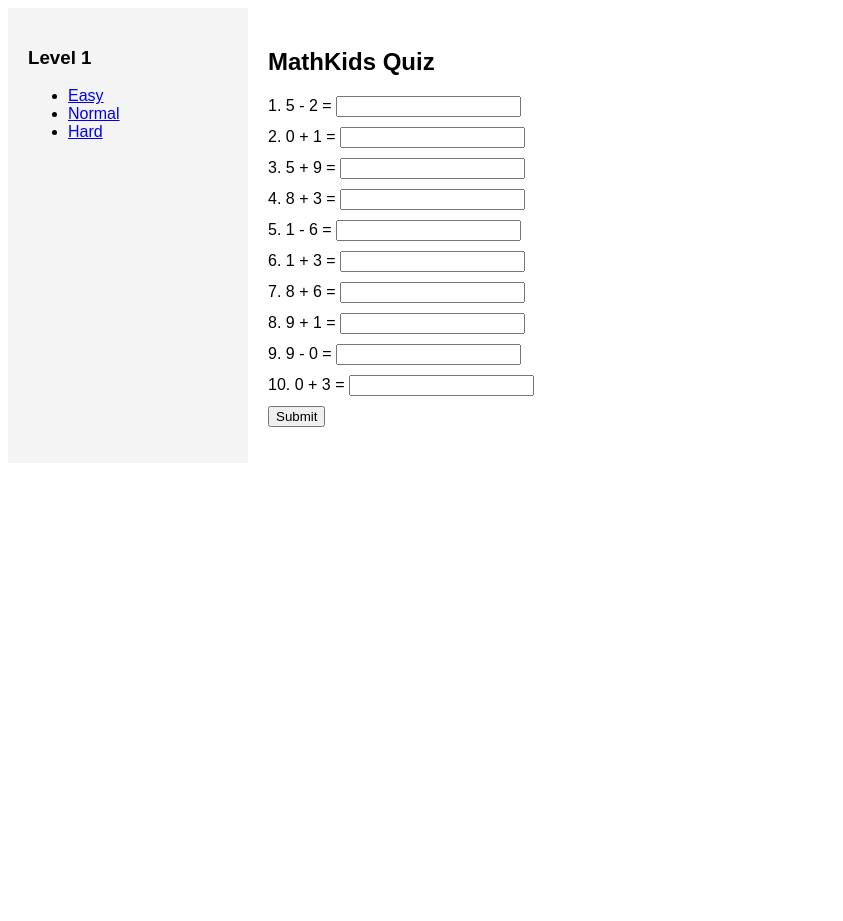
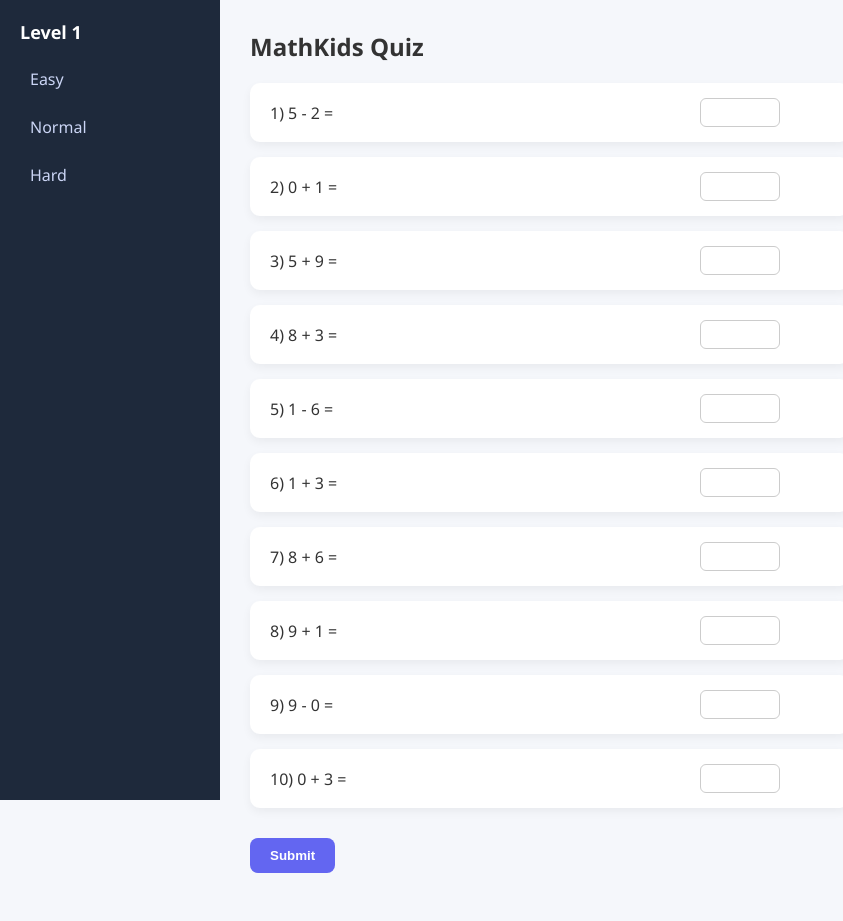
Before and after one commit to msuradech/mathkids, a FastAPI app: page /quiz/1 in a window 1280 px wide. Shown: the whole page, without its empty margins (0-843 px from the left). Before the commit the page ends 427 px from the top, so only its background shows below. Run offline with FastAPI, Linux system fonts and the light colour scheme.

Commit message:
feat: css

```diff
--- a/app/static/app.js
+++ b/app/static/app.js
@@ -10,8 +10,12 @@ function submitQuiz() {
         if (userAnswer === correctAnswer) {
             correct++;
             resultSpan.innerText = " ✔";
+            resultSpan.classList.add("correct");
+            resultSpan.classList.remove("wrong");
         } else {
             resultSpan.innerText = ` ✘ (Ans: ${correctAnswer})`;
+            resultSpan.classList.add("wrong");
+            resultSpan.classList.remove("correct");
         }
     });
 
--- /dev/null
+++ b/app/static/style.css
@@ -0,0 +1,129 @@
+* {
+        box-sizing: border-box;
+    }
+
+    body {
+        margin: 0;
+        display: flex;
+        font-family: 'Segoe UI', Tahoma, sans-serif;
+        background: #f5f7fb;
+        color: #333;
+    }
+
+    .sidebar {
+        width: 220px;
+        background: #1e293b;
+        color: white;
+        padding: 20px;
+        height: 100vh;
+    }
+
+    .sidebar h3 {
+        margin-top: 0;
+        margin-bottom: 15px;
+        font-size: 18px;
+    }
+
+    .sidebar ul {
+        list-style: none;
+        padding: 0;
+    }
+
+    .sidebar li {
+        margin-bottom: 10px;
+    }
+
+    .sidebar a {
+        color: #cbd5f5;
+        text-decoration: none;
+        display: block;
+        padding: 8px 10px;
+        border-radius: 6px;
+        transition: 0.2s;
+    }
+
+    .sidebar a:hover {
+        background: #334155;
+        color: white;
+    }
+
+    .content {
+        flex: 1;
+        padding: 30px;
+    }
+
+    h2 {
+        margin-top: 0;
+        margin-bottom: 20px;
+    }
+
+    form {
+        max-width: 600px;
+    }
+
+    .question {
+        background: white;
+        padding: 15px 20px;
+        border-radius: 10px;
+        margin-bottom: 15px;
+        box-shadow: 0 4px 10px rgba(0,0,0,0.05);
+        display: flex;
+        align-items: center;
+        gap: 10px;
+    }
+
+    .question label {
+        flex: 1;
+        font-weight: 500;
+    }
+
+    input[type="text"] {
+        width: 80px;
+        padding: 6px 8px;
+        border-radius: 6px;
+        border: 1px solid #ccc;
+        outline: none;
+        transition: 0.2s;
+    }
+
+    input[type="text"]:focus {
+        border-color: #6366f1;
+        box-shadow: 0 0 0 2px rgba(99,102,241,0.2);
+    }
+
+    .result {
+        min-width: 40px;
+        font-size: 18px;
+        text-align: center;
+        flex-shrink: 0;
+    }
+
+    .result.correct {
+    color: #22c55e;
+    }
+
+    .result.wrong {
+    color: #ef4444;
+    }
+
+    button {
+        margin-top: 15px;
+        padding: 10px 20px;
+        border: none;
+        border-radius: 8px;
+        background: #6366f1;
+        color: white;
+        font-weight: bold;
+        cursor: pointer;
+        transition: 0.2s;
+    }
+
+    button:hover {
+        background: #4f46e5;
+    }
+
+    #score {
+        margin-top: 15px;
+        font-size: 18px;
+        font-weight: bold;
+    }
--- a/app/templates/base.html
+++ b/app/templates/base.html
@@ -2,12 +2,7 @@
 <html>
 <head>
     <title>MathKids</title>
-    <style>
-        body { display: flex; font-family: Arial; }
-        .sidebar { width: 200px; background: #f4f4f4; padding: 20px; }
-        .content { flex: 1; padding: 20px; }
-        .question { margin-bottom: 10px; }
-    </style>
+    <link rel="stylesheet" href="/static/style.css">
 </head>
 <body>
     <div class="sidebar">
--- a/app/templates/index.html
+++ b/app/templates/index.html
@@ -7,7 +7,7 @@
 <form id="quiz-form">
     {% for q in questions %}
         <div class="question">
-            <label>{{ loop.index }}. {{ q.question }} = </label>
+            <label>{{ loop.index }}) {{ q.question }} = </label>
             <input type="text" name="q{{ loop.index }}" data-answer="{{ q.answer }}">
             <span class="result"></span>
         </div>
```
